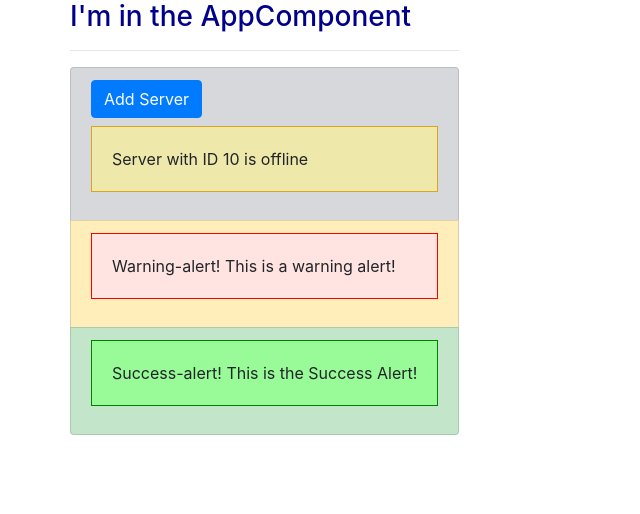
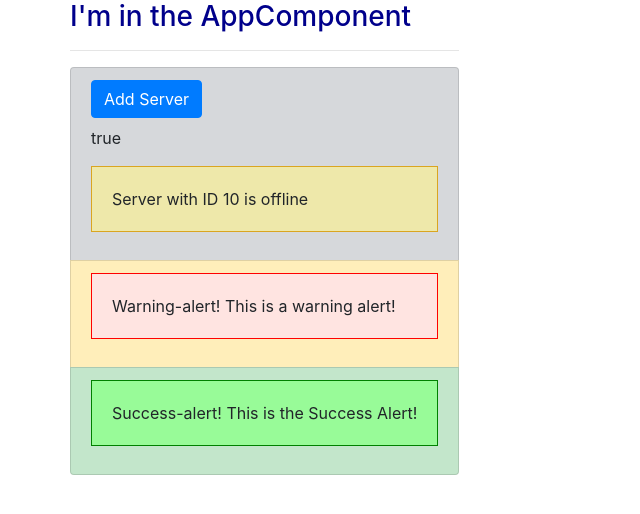
Before and after one commit to ddeveloper72/Angular_My_First_App, an Angular app: page / in a window 1280 px wide. Shown: the top 514 px of the page, without its empty margins (0-640 px from the left). Built offline with nearby package versions, Linux system fonts and the light colour scheme.

Commit message:
Using property binding to output data into the template.

```diff
--- a/src/app/servers/servers.component.html
+++ b/src/app/servers/servers.component.html
@@ -1,2 +1,3 @@
 <button class="btn btn-primary mb-2" [disabled]="!allowNewServer">Add Server</button>
+<p [innerText]='allowNewServer'></p>
 <app-server></app-server>
```
